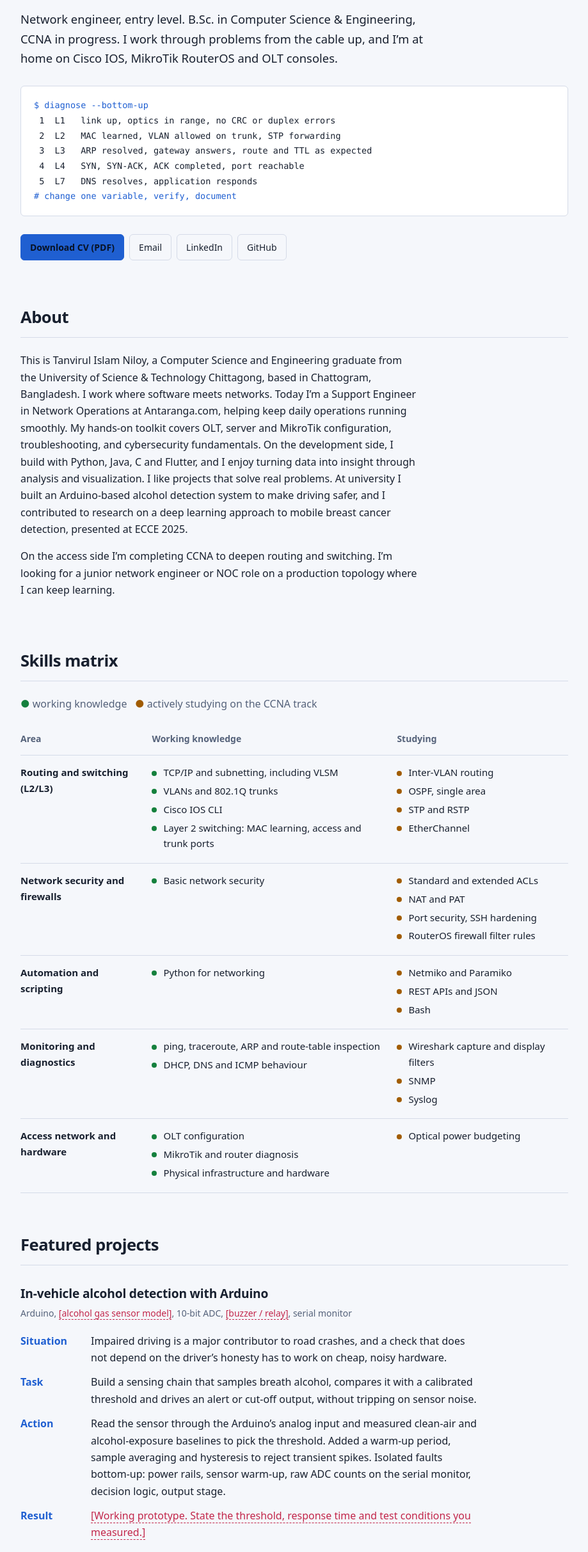
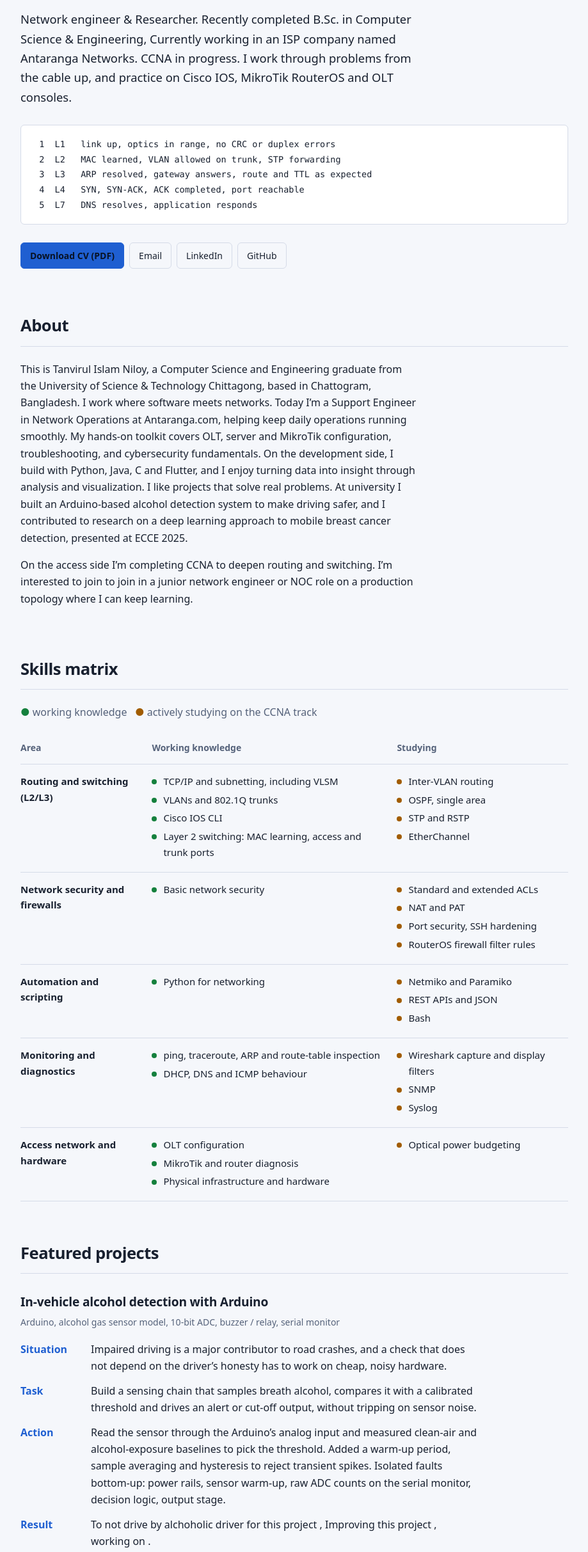
Before and after one commit to tanvirniloy2000/tanvirul-islam-niloy--portfolio, a plain HTML site: page index.html in a window 1280 px wide. Shown: the part 242-2668 px from the top of the page at 64% size, without its empty margins (180-1099 px from the left). Drawn offline with Linux system fonts and the light colour scheme.

Commit message:
Revise personal information and footer in index.html
Updated the title, lead paragraph, and footer of the HTML file to reflect new information and current status.

```diff
--- a/index.html
+++ b/index.html
@@ -3,11 +3,11 @@
 <head>
 <meta charset="utf-8">
 <meta name="viewport" content="width=device-width, initial-scale=1">
-<title>Tanvirul Islam Niloy | Network Engineer</title>
+<title>Tanvirul Islam Niloy | Network Engineer & Researcher </title>
 <meta name="description" content=" network engineer. Cisco IOS, VLANs, subnetting, MikroTik, OLT configuration, Python. CCNA in progress.">
 <!-- Text in pink dashed [brackets] (class="fill") is a placeholder: replace or delete it before publishing. -->
 <style>
-:root{--bg:#000000;--panel:#4c505a;--line:#2e467a;--tx:#dde5f2;--mut:#8a97ae;--acc:#6ea8ff;--up:#4ade80;--learn:#f5b84b;--fill:#ff8fa3;color-scheme:dark}
+:root{--bg:#000000;--panel:#4c505a;--line:#83b4a5;--tx:#dde5f2;--mut:#8a97ae;--acc:#6ea8ff;--up:#4ade80;--learn:#f5b84b;--fill:#ff8fa3;color-scheme:dark}
 @media(prefers-color-scheme:light){:root{--bg:#f5f7fb;--panel:#fff;--line:#d5dbe8;--tx:#18202f;--mut:#55627a;--acc:#1f5fd1;--up:#15803d;--learn:#a15c00;--fill:#c2264a;color-scheme:light}}
 *{box-sizing:border-box}
 html{scroll-behavior:smooth}
@@ -71,14 +71,15 @@
   </div>
   <h1>Tanvirul Islam Niloy</h1>
 </div>
-<p class="lead">Network engineer, entry level. B.Sc. in Computer Science &amp; Engineering, CCNA in progress. I work through problems from the cable up, and I’m at home on Cisco IOS, MikroTik RouterOS and OLT consoles.</p>
-<pre class="term" aria-label="Troubleshooting method"><span class="m">$ diagnose --bottom-up</span>
+<p class="lead">Network engineer & Researcher.
+  Recently completed B.Sc. in Computer Science &amp; Engineering, Currently working in an ISP company named Antaranga Networks. CCNA in progress. I work through problems from the cable up, and practice on Cisco IOS, MikroTik RouterOS and OLT consoles.</p>
+<pre class="term" aria-label="Troubleshooting method">
  1  L1   link up, optics in range, no CRC or duplex errors
  2  L2   MAC learned, VLAN allowed on trunk, STP forwarding
  3  L3   ARP resolved, gateway answers, route and TTL as expected
  4  L4   SYN, SYN-ACK, ACK completed, port reachable
  5  L7   DNS resolves, application responds
-<span class="m"># change one variable, verify, document</span></pre>
+</pre>
 <div class="links"><a class="cv-download" href="assets/Tanvirul_Islam_Niloy_CV_new (1).pdf" download="Tanvirul_Islam_Niloy_CV_new (1).pdf">Download CV (PDF)</a><a href="mailto:niloytanvirulislam@gmail.com">Email</a><a href="https://www.linkedin.com/in/tanvirul-islam-niloy-4b432b2b1" target="_blank" rel="noopener noreferrer">LinkedIn</a><a href="https://github.com/tanvirniloy2000" target="_blank" rel="noopener noreferrer">GitHub</a></div>
 </header>
 
@@ -90,7 +91,7 @@
 I work where software meets networks. Today I’m a Support Engineer in Network Operations at Antaranga.com, helping keep daily operations running smoothly. My hands-on toolkit covers OLT, server and MikroTik configuration, troubleshooting, and cybersecurity fundamentals. On the development side, I build with Python, Java, C and Flutter, and I enjoy turning data into insight through analysis and visualization.
 
 I like projects that solve real problems. At university I built an Arduino-based alcohol detection system to make driving safer, and I contributed to research on a deep learning approach to mobile breast cancer detection, presented at ECCE 2025.</p>
-<p>On the access side I’m completing CCNA to deepen routing and switching. I’m looking for a junior network engineer or NOC role on a production topology where I can keep learning.</p>
+<p>On the access side I’m completing CCNA to deepen routing and switching. I’m interested to join to join in a junior network engineer or NOC role on a production topology where I can keep learning.</p>
 </section>
 
 <section id="skills">
@@ -110,24 +111,24 @@
 <h2>Featured projects</h2>
 <article class="proj">
 <h3>In-vehicle alcohol detection with Arduino</h3>
-<p class="tools">Arduino, <span class="fill">[alcohol gas sensor model]</span>, 10-bit ADC, <span class="fill">[buzzer / relay]</span>, serial monitor</p>
+<p class="tools">Arduino, <span class="null">alcohol gas sensor model</span>, 10-bit ADC, <span class="null">buzzer / relay</span>, serial monitor</p>
 <dl>
 <dt>Situation</dt><dd>Impaired driving is a major contributor to road crashes, and a check that does not depend on the driver’s honesty has to work on cheap, noisy hardware.</dd>
 <dt>Task</dt><dd>Build a sensing chain that samples breath alcohol, compares it with a calibrated threshold and drives an alert or cut-off output, without tripping on sensor noise.</dd>
 <dt>Action</dt><dd>Read the sensor through the Arduino’s analog input and measured clean-air and alcohol-exposure baselines to pick the threshold. Added a warm-up period, sample averaging and hysteresis to reject transient spikes. Isolated faults bottom-up: power rails, sensor warm-up, raw ADC counts on the serial monitor, decision logic, output stage.</dd>
-<dt>Result</dt><dd><span class="fill">[Working prototype. State the threshold, response time and test conditions you measured.]</span></dd>
+<dt>Result</dt><dd><span class="null">To not drive by alchoholic driver for this project , Improving this project , working on .</span></dd>
 </dl>
 <p class="lens"><b>Network lens.</b> Fault isolation here is the same layered method as network troubleshooting. Raw ADC counts are the equivalent of interface counters, and a baud-rate mismatch on the serial link produces garbage the way a duplex mismatch produces CRC errors.</p>
 </article>
 
 <article class="proj">
 <h3>Mobile health solution for breast cancer detection (deep learning)</h3>
-<p class="tools">Python, <span class="fill">[TensorFlow / PyTorch]</span>, CNN <span class="fill">[architecture or backbone]</span>, <span class="fill">[mobile framework]</span></p>
+<p class="tools">Python, <span class="null">[TensorFlow / PyTorch]</span>, CNN <span class="null">[architecture or backbone]</span>, <span class="null">[mobile framework]</span></p>
 <dl>
 <dt>Situation</dt><dd>Access to specialist screening is limited, and a phone-based triage aid could widen early detection if it is accurate and fast enough to use.</dd>
 <dt>Task</dt><dd>Train an image classifier judged on clinically meaningful metrics and deliver its predictions through a mobile app.</dd>
-<dt>Action</dt><dd>Prepared the dataset <span class="fill">[name]</span> with resizing, normalisation and augmentation, and split train, validation and test sets by patient to avoid leakage. Trained the CNN and evaluated recall, precision, F1 and ROC-AUC rather than accuracy alone. Packaged the model for <span class="fill">[on-device inference / REST API]</span>.</dd>
-<dt>Result</dt><dd><span class="fill">[Report sensitivity, specificity and AUC on the held-out test set, plus app latency.]</span></dd>
+<dt>Action</dt><dd>Prepared the dataset <span class="null"><div=""></div></span> with resizing, normalisation and augmentation, and split train, validation and test sets by patient to avoid leakage. Trained the CNN and evaluated recall, precision, F1 and ROC-AUC rather than accuracy alone. Packaged the model for <span class="null">on-device inference / REST API</span>.</dd>
+<dt>Result</dt><dd><span class="null">Report sensitivity, specificity and AUC on the held-out test set, plus app latency.</span></dd>
 </dl>
 <p class="lens"><b>Network lens.</b> If inference runs remotely, the design depends on upload payload size, TLS handshake cost and round-trip time over weak mobile links. On-device inference trades model size for independence from the network. I can defend either choice with numbers.</p>
 </article>
@@ -155,6 +156,6 @@
 <div class="links"><a href="mailto:niloytanvirulislam@gmail.com">niloytanvirulislam@gmail.com</a><a href="https://www.linkedin.com/in/tanvirul-islam-niloy-4b432b2b1" target="_blank" rel="noopener noreferrer">linkedin.com/in/tanvirul-islam-niloy-4b432b2b1</a><a href="https://github.com/tanvirniloy2000" target="_blank" rel="noopener noreferrer">github.com/tanvirniloy2000</a></div>
 </section>
 </main>
-<footer class="w">©All rights reserved Tanvirul Islam Niloy</footer>
+<footer class="w">©All rights reserved 2026Tanvirul Islam Niloy </footer>
 </body>
 </html>
```
